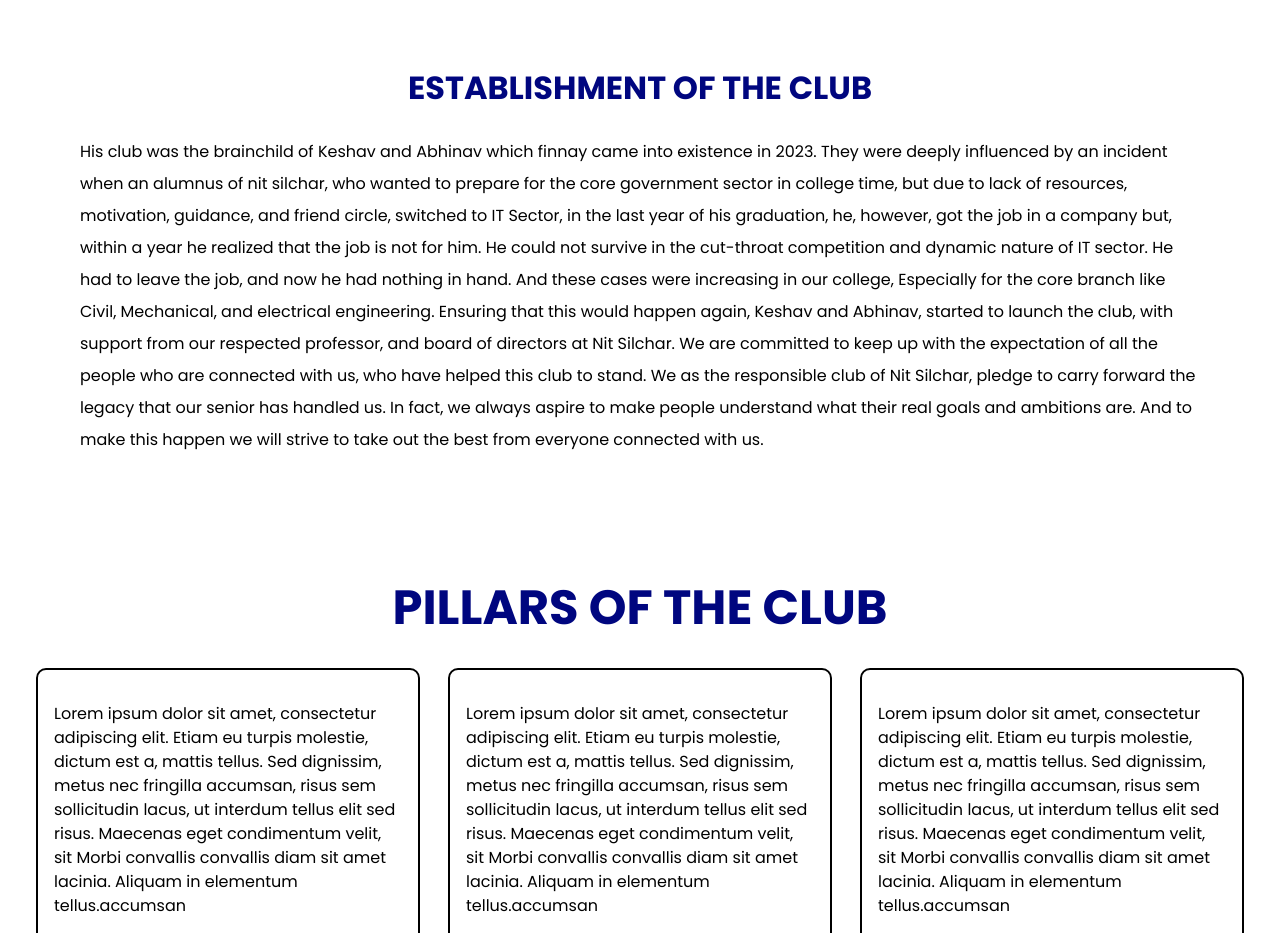
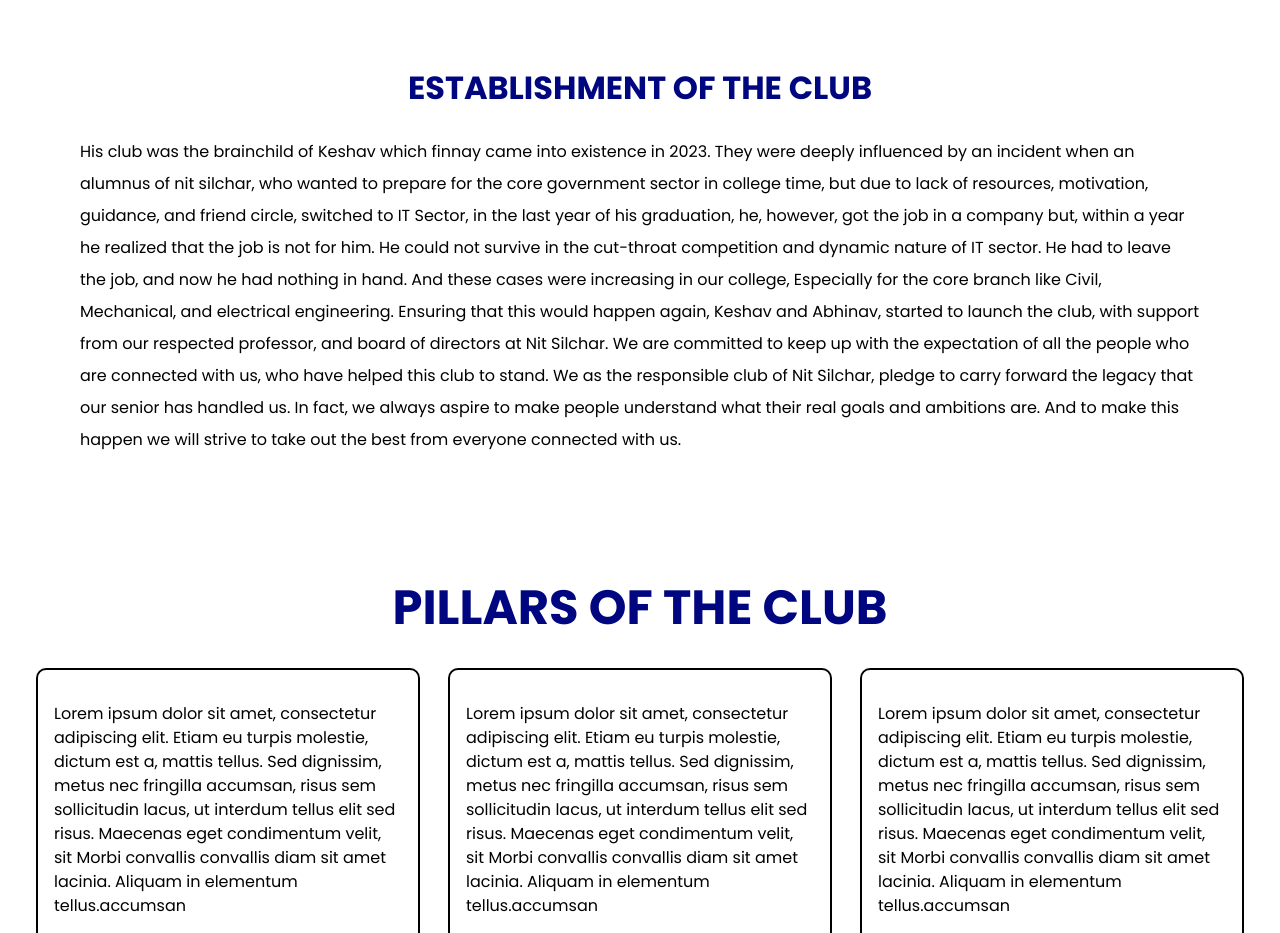
Before and after one commit to 31adityakumar/Core-Competitive-Circle, a React (Vite) app: page / in a window 1280 px wide. Shown: the part 2000-2933 px from the top of the page. Built offline with nearby package versions, Linux system fonts and the light colour scheme; grey boxes are pictures that could not be loaded.

Commit message:
UPD: About

```diff
--- a/src/App.jsx
+++ b/src/App.jsx
@@ -3,6 +3,7 @@ import Home from "./Pages/Home/Home";
 import Team from "./Pages/Team/Team";
 import Footer from "./Components/Footer/Footer";
 import Navbar from "./Components/Navbar/Navbar";
+import About from "./Components/About/About";
 function App() {
   return (
     <>
@@ -11,6 +12,7 @@ function App() {
         <Routes>
           <Route exact path="/" element={<Home />} key="route-home-screen" />
           <Route exact path="/team" element={<Team />} />
+          <Route exact path="/about" element={<About />} />
         </Routes>
         <Footer />
       </BrowserRouter>
--- a/src/Components/About/About.jsx
+++ b/src/Components/About/About.jsx
@@ -62,7 +62,7 @@ const About = () => {
         <div className={styles.content}>
           <h2>ESTABLISHMENT OF THE CLUB</h2>
           <p>
-            His club was the brainchild of Keshav and Abhinav which finnay came
+            His club was the brainchild of Keshav which finnay came
             into existence in 2023. They were deeply influenced by an incident
             when an alumnus of nit silchar, who wanted to prepare for the core
             government sector in college time, but due to lack of resources,
```
